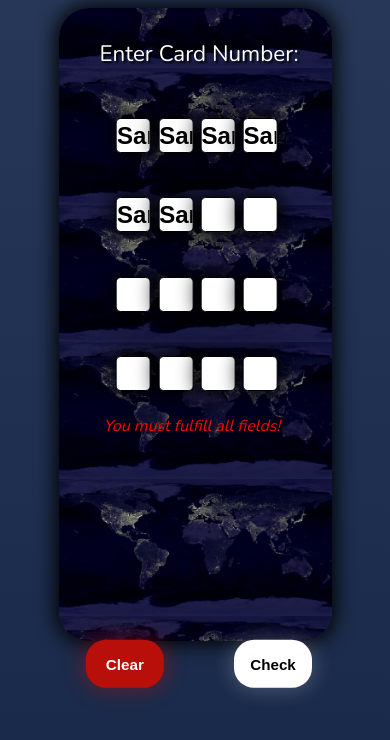
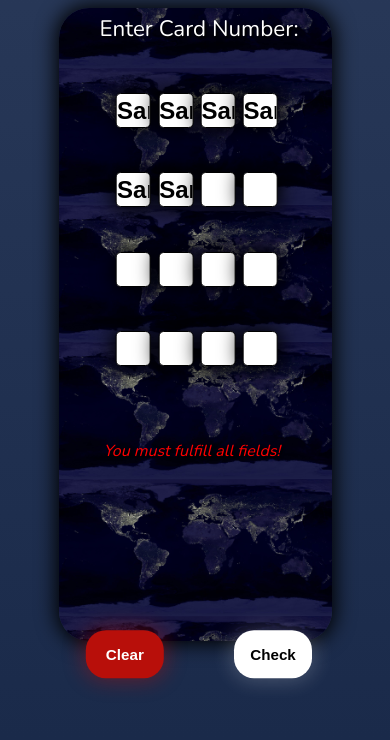
Before and after one commit to tomekgroos/creditCardChecker, a plain HTML site: page index.html in a window 390 px wide. Both pictures are taken after typing "Sample", "Sample", "Sample", "Sample", "Sample", "Sample" into the empty fields and a click on the button "Check". Shown: the part 106-846 px from the top of the page. Drawn offline with nearby package versions, Linux system fonts and the light colour scheme.

Commit message:
buttons check...

```diff
--- a/style.css
+++ b/style.css
@@ -106,6 +106,7 @@ input:focus{
 
 }
 
+/*when everything goes correct*/
 .valid{
     margin-top: 15px;
     margin-left: 45px;
@@ -115,8 +116,10 @@ input:focus{
     font-style: italic;
 }
 
+/*when the error occurs*/
+
 .invalid{
-    margin-top: 15px;
+    margin-top: 65px;
     margin-left: 45px;
     font-size: 1.3rem;
     color:red;
@@ -286,13 +289,13 @@ input:focus{
     #getNumbers{
         font-size: 95%;
         width: 20%;
-        transform: translate(-50%, 160%);
+        transform: translate(-50%, 140%);
     }
 
     #clear{
         font-size: 95%;
         width: 20%;
-        transform: translate(10%, 160%);
+        transform: translate(10%, 140%);
     }
 
     header p{
```
